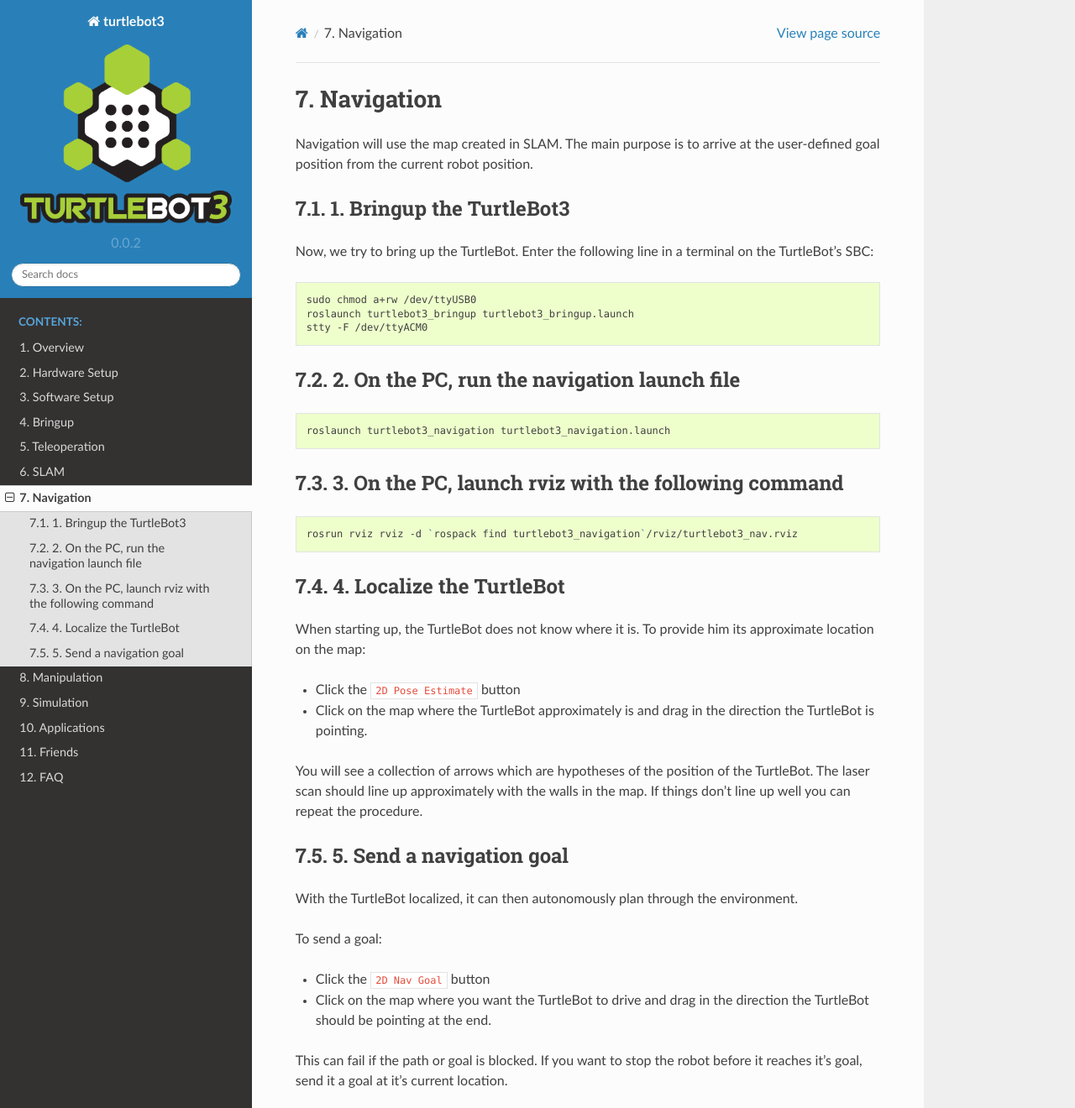
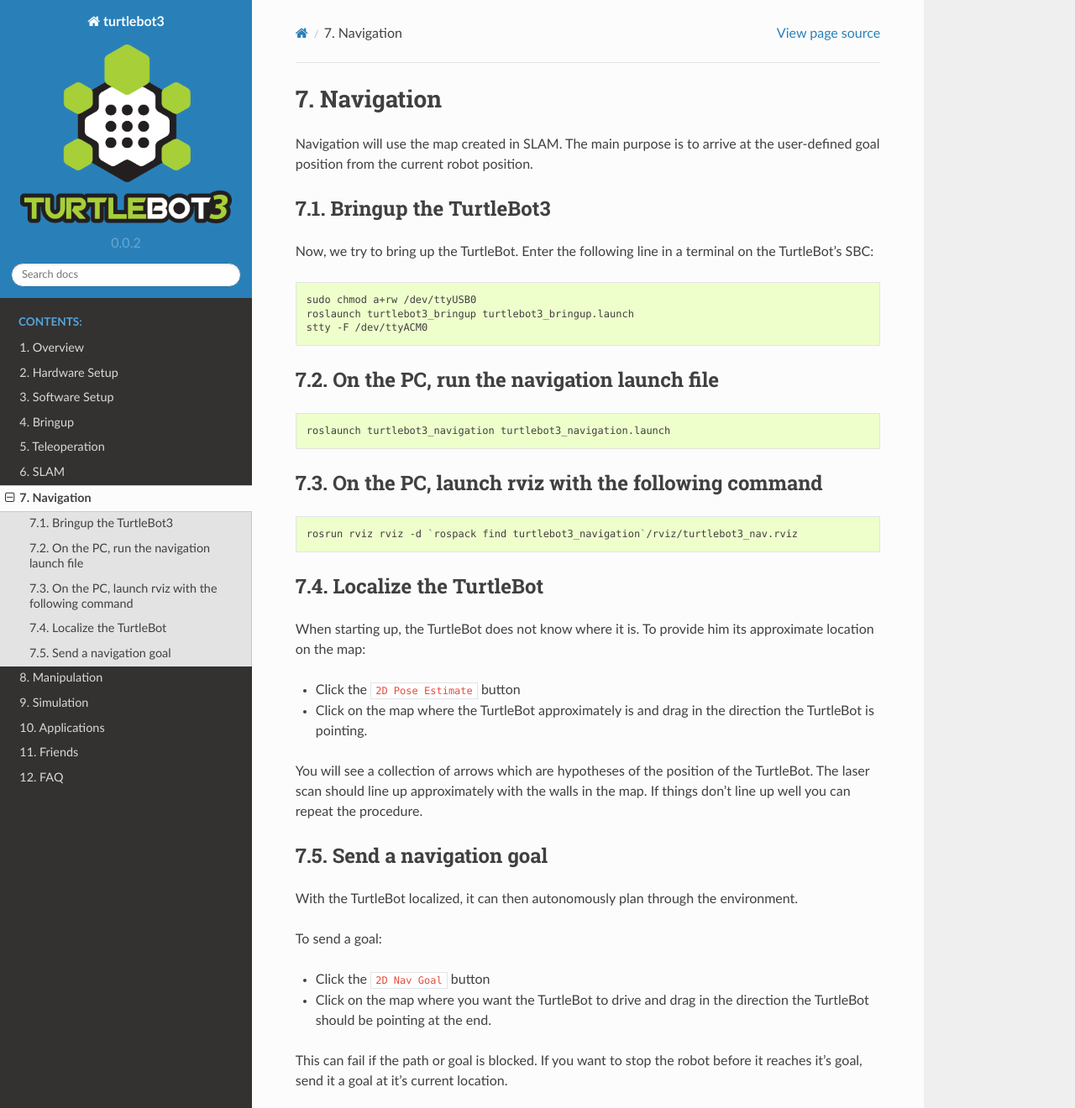
Before and after one commit to shivharis/turtlebot3_wiki, a Sphinx documentation site: the page built from docs/source/navigation.rst, in a window 1280 px wide and 1400 px high, cut to the strip 0-1320 px from the top of the window. Shown: the whole strip at 84% size. Built offline with Sphinx 7.4.7 and the Read the Docs theme 2.0.0, drawn with Linux system fonts in a browser that asks for light colours.

Commit message:
modified numbering

```diff
--- a/docs/source/navigation.rst
+++ b/docs/source/navigation.rst
@@ -3,8 +3,8 @@
 
 Navigation will use the map created in SLAM. The main purpose is to arrive at the user-defined goal position from the current robot position.
 
-1. Bringup the TurtleBot3
--------------------------
+Bringup the TurtleBot3
+----------------------
 
 Now, we try to bring up the TurtleBot. Enter the following line in a terminal on the TurtleBot's SBC:
 
@@ -14,22 +14,22 @@
   roslaunch turtlebot3_bringup turtlebot3_bringup.launch
   stty -F /dev/ttyACM0
 
-2. On the PC, run the navigation launch file
---------------------------------------------
+On the PC, run the navigation launch file
+-----------------------------------------
 
 .. code-block:: bash
 
   roslaunch turtlebot3_navigation turtlebot3_navigation.launch
 
-3. On the PC, launch rviz with the following command
-----------------------------------------------------
+On the PC, launch rviz with the following command
+-------------------------------------------------
 
 .. code-block:: bash
 
   rosrun rviz rviz -d `rospack find turtlebot3_navigation`/rviz/turtlebot3_nav.rviz
 
-4. Localize the TurtleBot
--------------------------
+Localize the TurtleBot
+----------------------
 
 When starting up, the TurtleBot does not know where it is. To provide him its approximate location on the map:
 
@@ -38,8 +38,8 @@
 
 You will see a collection of arrows which are hypotheses of the position of the TurtleBot. The laser scan should line up approximately with the walls in the map. If things don't line up well you can repeat the procedure.
 
-5. Send a navigation goal
--------------------------
+Send a navigation goal
+----------------------
 
 With the TurtleBot localized, it can then autonomously plan through the environment.
 
--- a/docs/source/slam.rst
+++ b/docs/source/slam.rst
@@ -17,8 +17,8 @@
 :Duration: 55 minutes
 :Distance: Total 351 meters
 
-1. Bringup the TurtleBot3
--------------------------
+Bringup the TurtleBot3
+----------------------
 
 Now, we try to bring up the TurtleBot. Enter the following line in a terminal on the TurtleBot's SBC:
 
@@ -28,8 +28,8 @@
   roslaunch turtlebot3_bringup turtlebot3_bringup.launch
   stty -F /dev/ttyACM0
 
-2. Create a map via teleoperation
----------------------------------
+Create a map via teleoperation
+------------------------------
 
 On the remote PC, open a terminal window and run:
 
@@ -41,8 +41,8 @@
 
 .. NOTE:: Instead of using the keyboard, We recommend using a joystick that is better in operability.
 
-3. Save the map to file
------------------------
+Save the map to file
+--------------------
 
 On TurtleBot, open a terminal window and run:
 
```
